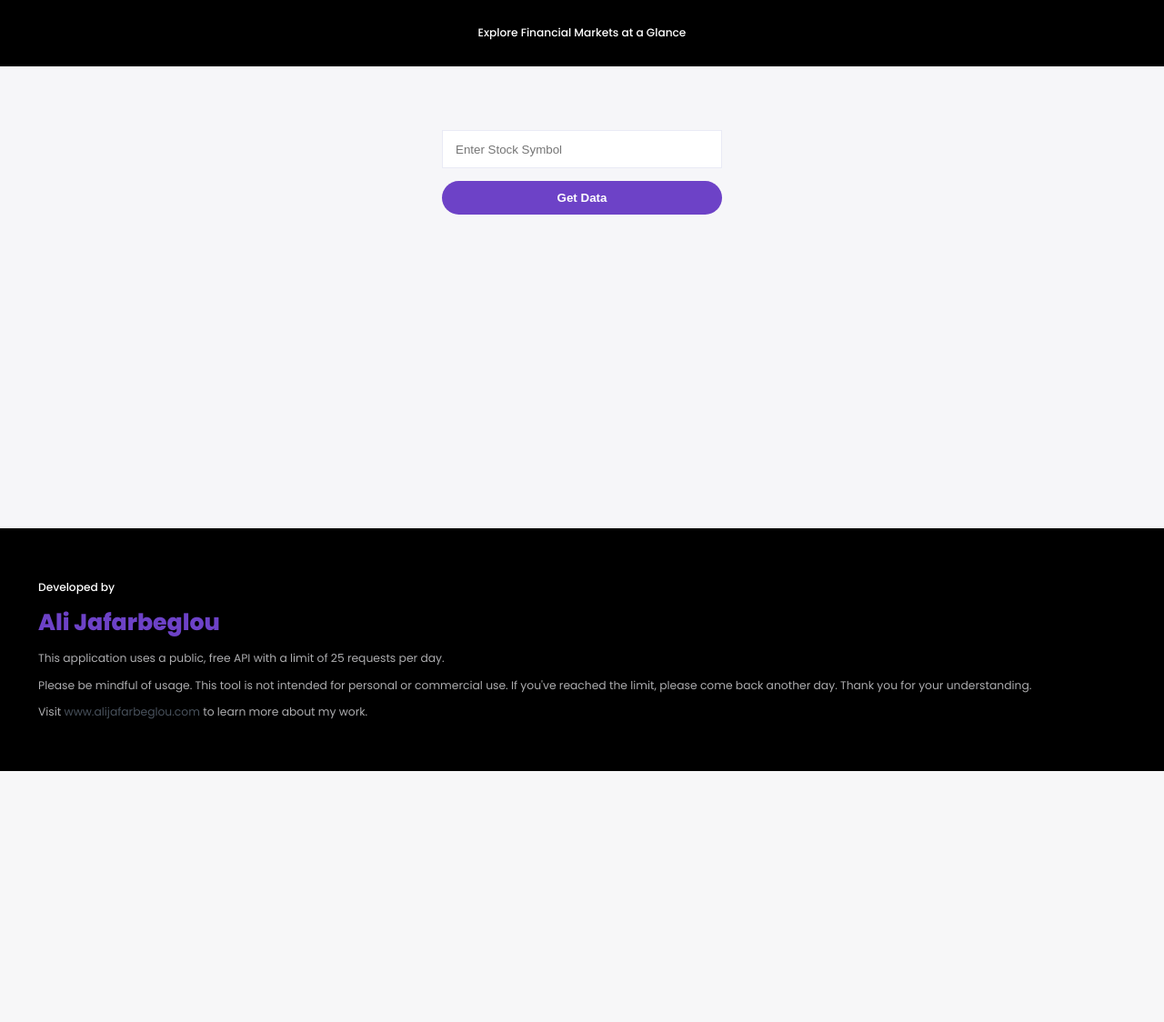
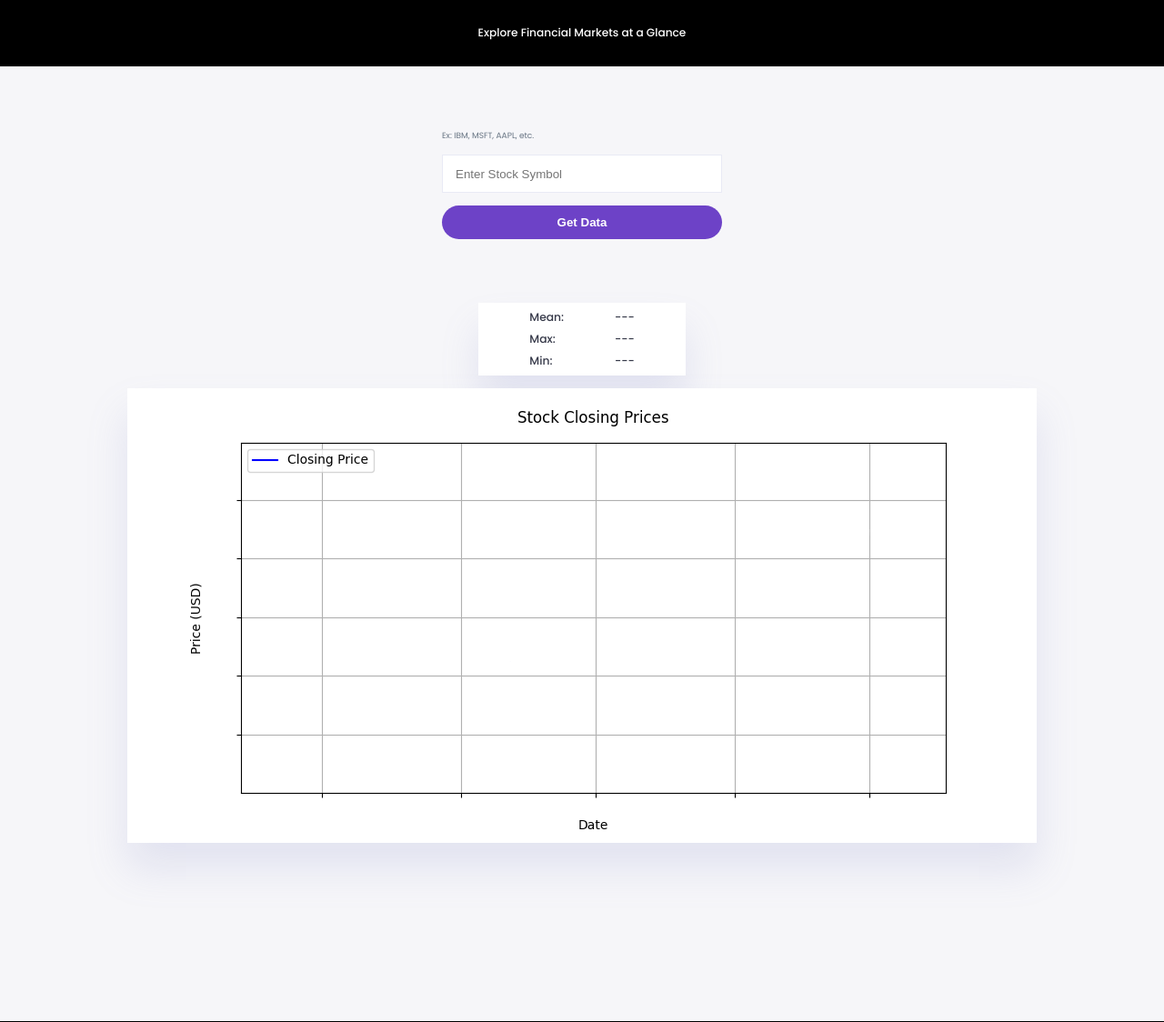
Before and after one commit to zilogfa/stock_api_alpha, a Flask app: page / in a window 1280 px wide. Shown: the part 477-1601 px from the top of the page at 91% size. Before the commit the page ends 1325 px from the top, so only its background shows below. Run offline with Flask 3, Linux system fonts and the light colour scheme.

Commit message:
ver 1.0 complete

```diff
--- a/app.py
+++ b/app.py
@@ -103,7 +103,7 @@ def stock_data():
         plot_url = create_plot(df, symbol)
         return jsonify({'plot_url': plot_url, 'stats': stats})
     else:
-        return jsonify({'error': 'invalid symbol or exceeded API rate limit'})
+        return jsonify({'error': 'Failed; invalid symbol or exceeded API rate limit'})
 
 
 if __name__ == '__main__':
--- a/static/css/root.css
+++ b/static/css/root.css
@@ -72,7 +72,7 @@ body {
     height: 100vh;
     font-family: 'Poppins', sans-serif;
     font-size: 0.88rem;
-    user-select: none;
+    /* user-select: none; */
     overflow-x: hidden;
     color: var(--color-dark);
     background-color: var(--color-background);
--- a/static/css/styles.css
+++ b/static/css/styles.css
@@ -134,24 +134,49 @@ form button:active{
 transform: scale(0.9);}
 
 
-.result{
+#result{
     display: flex;
     flex-direction: column;
+    align-items: center;
     gap: 1rem;
     margin-bottom: 10rem;
     padding: 1rem;
+    margin-bottom: 12rem;
 }
 
-.result img{
-    border-radius: 25px;
-    box-shadow: var(--box-shadow-dark);
-    border: 1px solid var(--color-light);
+#result .static{
+    display: flex;
+    flex-direction: column;
+    gap: 0.4rem;
+    padding: 0.5rem 4rem;
+    background-color: var(--color-white);
+    box-shadow: var(--box-shadow);
     transition: all 0.2s ease;
 }
 
-.result img:hover{
-    box-shadow: 0;
-    transform: scale(1.05);
+#result .static:hover{
+    box-shadow: none;
+}
+
+#result .static p{
+    display: flex;
+    font-weight: bold;
+    justify-content: space-between;
+    gap: 4rem;
+}
+
+#result .static span{
+    font-weight: 500;
+    color: var(--color-dark);
+}
+
+#result img{
+    box-shadow: var(--box-shadow);
+    transition: all 0.2s ease;
+}
+
+#result img:hover{
+    box-shadow: none;
 }
 
 
--- a/static/js/index.js
+++ b/static/js/index.js
@@ -12,9 +12,12 @@ $(document).ready(function(){
                 $('#result').empty(); // Clear previous results
                 if (data.plot_url) {
                     if (data.stats) {
-                        $('#result').append(`<p>Mean: ${data.stats.mean}</p>
-                                             <p>Max: ${data.stats.max}</p>
-                                             <p>Min: ${data.stats.min}</p>`);
+                        $('#result').append(`
+                                            <div class="static">
+                                            <p><span>Mean:</span> <span>${data.stats.mean}</span></p>
+                                            <p><span>Max:</span> <span>${data.stats.max}</span></p>
+                                            <p><span>Min:</span> <span>${data.stats.min}</span></p>
+                                            <div>`);
                         // Append other stats as needed
                     }
                     $('#result').append(`<img src="${data.plot_url}" alt="Stock Data"/>`);
--- a/templates/index.html
+++ b/templates/index.html
@@ -5,10 +5,18 @@
 
 
 <form id="stockForm">
+    <p style="font-size: xx-small;">Ex: IBM, MSFT, AAPL, etc.</p>
     <input type="text" id="stockSymbol" name="symbol" placeholder="Enter Stock Symbol">
     <button type="submit">Get Data</button>
 </form>
-<div id="result"></div>
+<div id="result">
+    <div class="static">
+        <p><span>Mean: </span><span>---</span></p>
+        <p><span>Max: </span><span>---</span></p>
+        <p><span>Min: </span><span>---</span></p>
+    </div>
+    <img src="../static/images/raw_.png">
+</div>
 
 
 {% endblock %}
```
Also changed, not shown: static/images/raw_.png (added).
